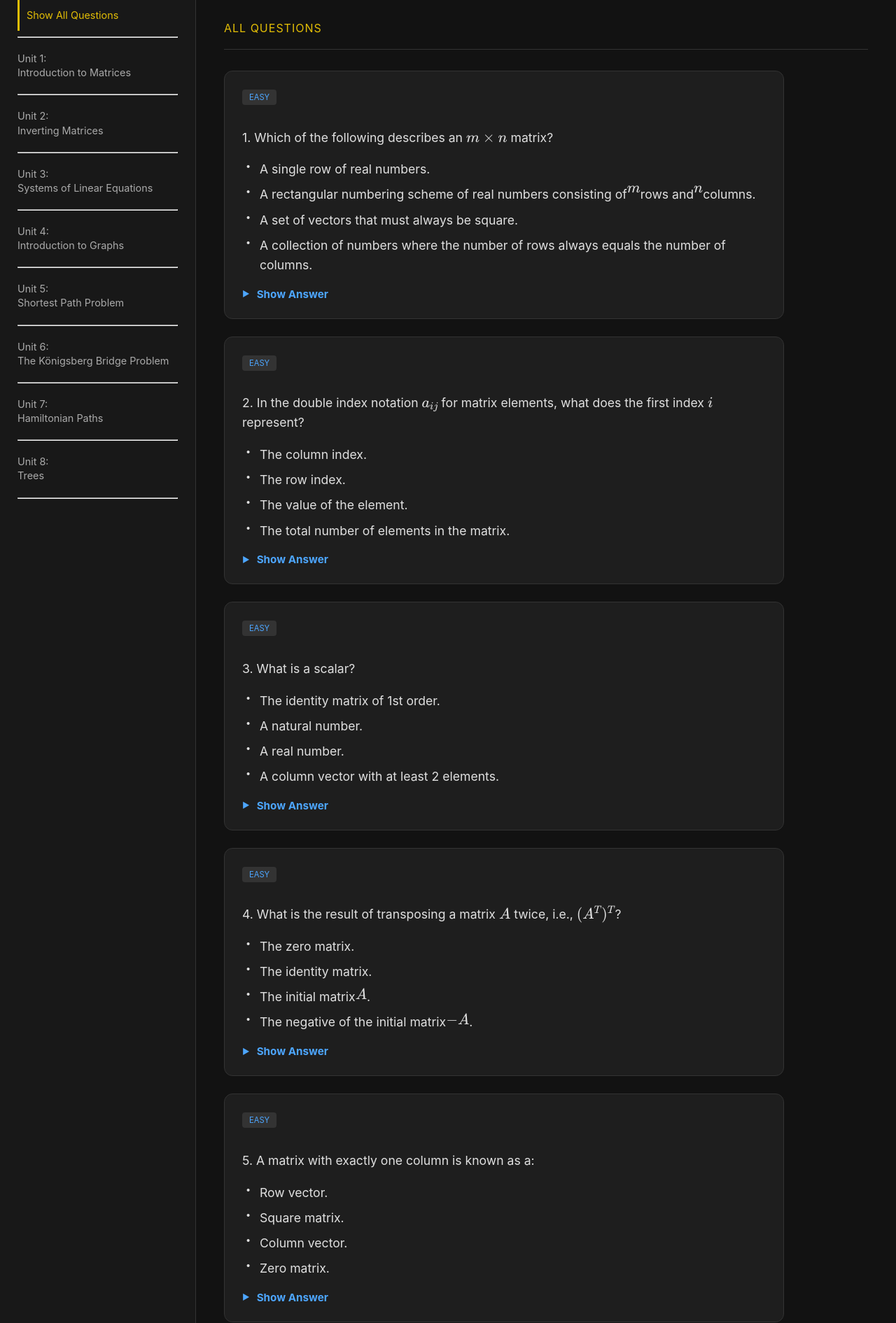
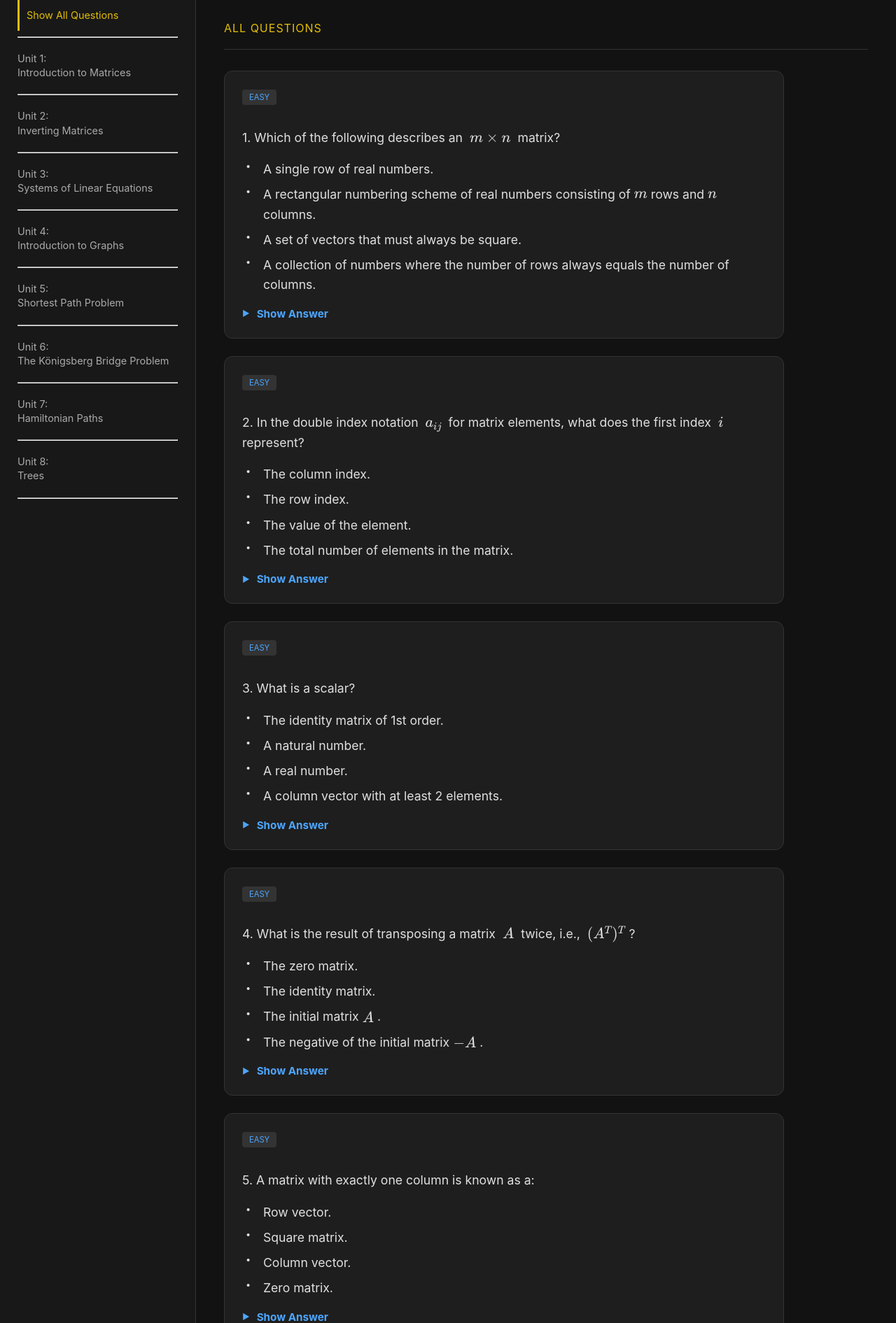
Before and after one commit to c-lamar-fullmer/Mathematics_II_app, a Flask app: page / in a window 1280 px wide. Shown: the part 85-1976 px from the top of the page at 70% size. Run offline with Flask 3, Linux system fonts and the light colour scheme.

Commit message:
fix math symbols spacing

```diff
--- a/static/style.css
+++ b/static/style.css
@@ -228,13 +228,40 @@ details[open] summary::before { transform: rotate(90deg); }
 ::-webkit-scrollbar-thumb { background: #333; border-radius: 10px; }
 ::-webkit-scrollbar-thumb:hover { background: var(--accent-color); }
 
-/* Math Alignment - Updated to force left alignment in lists */
+/* --- COMPLETE MATH ALIGNMENT FIX --- */
+
+/* 1. Fixes Display Math (Large formulas/matrices) */
 .mjx-chtml,
 .mjx-display,
 .katex-display,
 mjx-container[display="true"] {
     text-align: left !important;
-    margin: 5px 0 !important;
+    margin: 10px 0 !important; /* Vertical spacing */
     display: inline-block !important;
     width: auto !important;
+    vertical-align: middle;
 }
+
+/* 2. Fixes Inline Math (Small variables like A and B inside sentences) */
+/* This prevents the "inAmust" squishing issue */
+mjx-container:not([display="true"]),
+.mjx-inline,
+.katex:not(.katex-display) {
+    margin-left: 5px !important;  /* Space before the math symbol */
+    margin-right: 5px !important; /* Space after the math symbol */
+    display: inline-block !important;
+    vertical-align: baseline;
+}
+
+/* 3. Ensure list items handle these blocks correctly */
+.options-list li {
+    position: relative;
+    padding-left: 25px;
+    margin-bottom: 8px;
+    font-size: 1.1rem;
+    line-height: 1.6;
+    display: flex;
+    flex-wrap: wrap;       /* Allows math to wrap to a new line if the phone is tiny */
+    align-items: center;   /* Keeps the bullet and text baseline aligned */
+    text-align: left;
+}
```
